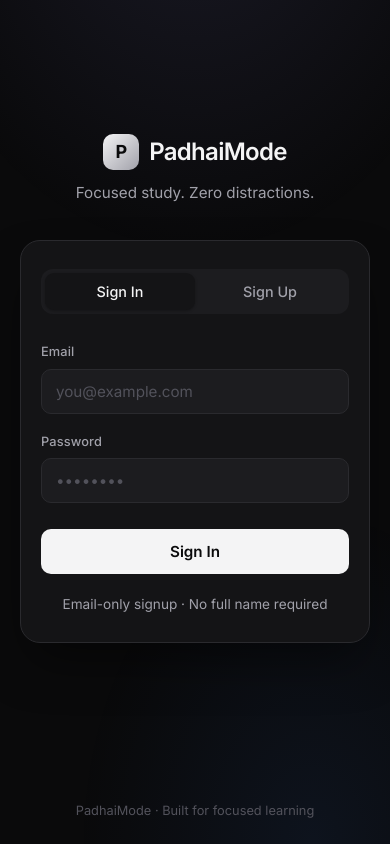
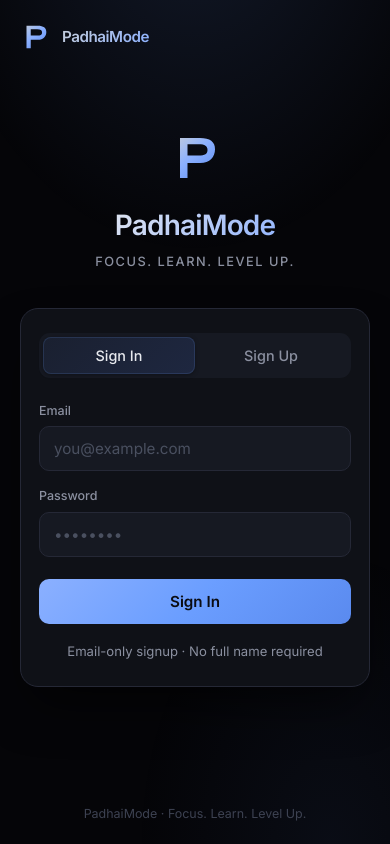
Before and after one commit to chopdekaradhrit2013-droid/padhai-mode, a plain HTML site: page index.html in a window 390 px wide. Drawn offline with Linux system fonts and the light colour scheme.

Commit message:
Restyle UI to match selected blue-silver logo + top-left logo refresh

```diff
--- a/index.html
+++ b/index.html
@@ -3,30 +3,27 @@
 <head>
   <meta charset="UTF-8" />
   <meta name="viewport" content="width=device-width, initial-scale=1.0" />
-  <title>PadhaiMode — Focused Study</title>
+  <title>PadhaiMode — Focus. Learn. Level Up.</title>
   <link rel="preconnect" href="https://fonts.googleapis.com">
   <link rel="preconnect" href="https://fonts.gstatic.com" crossorigin>
   <link href="https://fonts.googleapis.com/css2?family=Inter:wght@300;400;500;600;700&display=swap" rel="stylesheet">
   <style>
     :root {
-      --bg: #0a0a0b;
-      --surface: #141416;
-      --surface-2: #1c1c1f;
-      --border: #2a2a2e;
-      --text: #f4f4f5;
-      --muted: #a1a1aa;
-      --accent: #e4e4e7;
-      --accent-soft: rgba(228, 228, 231, 0.08);
-      --success: #22c55e;
-      --radius: 14px;
-      --shadow: 0 25px 50px -12px rgba(0, 0, 0, 0.5);
+      --bg: #050508;
+      --surface: #0f1117;
+      --surface-2: #161922;
+      --border: #252836;
+      --text: #e8eaef;
+      --muted: #8b90a0;
+      --blue: #6b9eff;
+      --blue-soft: #8bb0ff;
+      --silver: #c5cdd9;
+      --accent-soft: rgba(107, 158, 255, 0.12);
+      --success: #34d399;
+      --shadow: 0 25px 50px -12px rgba(0, 0, 0, 0.65);
     }
 
-    * {
-      margin: 0;
-      padding: 0;
-      box-sizing: border-box;
-    }
+    * { margin: 0; padding: 0; box-sizing: border-box; }
 
     body {
       font-family: 'Inter', system-ui, -apple-system, sans-serif;
@@ -39,16 +36,51 @@
       -webkit-font-smoothing: antialiased;
     }
 
-    /* Subtle gradient background */
     body::before {
       content: '';
       position: fixed;
       inset: 0;
       background:
-        radial-gradient(ellipse 80% 50% at 50% -20%, rgba(120, 119, 198, 0.15), transparent),
-        radial-gradient(ellipse 60% 40% at 80% 100%, rgba(59, 130, 246, 0.08), transparent);
+        radial-gradient(ellipse 70% 45% at 50% -15%, rgba(107, 158, 255, 0.14), transparent),
+        radial-gradient(ellipse 50% 35% at 85% 100%, rgba(80, 120, 200, 0.07), transparent);
       pointer-events: none;
       z-index: 0;
+    }
+
+    /* Top-left logo — refreshes page */
+    .top-logo {
+      position: fixed;
+      top: 20px;
+      left: 20px;
+      z-index: 50;
+      display: flex;
+      align-items: center;
+      gap: 10px;
+      text-decoration: none;
+      color: inherit;
+      cursor: pointer;
+      transition: opacity 0.2s;
+      padding: 6px 10px 6px 6px;
+      border-radius: 12px;
+    }
+
+    .top-logo:hover { opacity: 0.85; }
+    .top-logo:active { opacity: 0.7; }
+
+    .logo-svg {
+      width: 34px;
+      height: 34px;
+      flex-shrink: 0;
+    }
+
+    .top-logo-text {
+      font-size: 1.05rem;
+      font-weight: 600;
+      letter-spacing: -0.03em;
+      background: linear-gradient(135deg, #c5cdd9 0%, #8bb0ff 100%);
+      -webkit-background-clip: text;
+      -webkit-text-fill-color: transparent;
+      background-clip: text;
     }
 
     .container {
@@ -59,48 +91,42 @@
       flex-direction: column;
       align-items: center;
       justify-content: center;
-      padding: 40px 20px;
-      max-width: 440px;
+      padding: 80px 20px 40px;
+      max-width: 420px;
       margin: 0 auto;
       width: 100%;
     }
 
-    /* Brand */
+    /* Center brand */
     .brand {
       text-align: center;
-      margin-bottom: 48px;
+      margin-bottom: 36px;
     }
 
-    .logo {
-      display: inline-flex;
-      align-items: center;
-      gap: 10px;
-      margin-bottom: 12px;
+    .brand-logo {
+      width: 72px;
+      height: 72px;
+      margin: 0 auto 16px;
+      display: block;
     }
 
-    .logo-mark {
-      width: 36px;
-      height: 36px;
-      background: linear-gradient(135deg, #f4f4f5 0%, #a1a1aa 100%);
-      border-radius: 10px;
-      display: flex;
-      align-items: center;
-      justify-content: center;
-      font-weight: 700;
-      font-size: 18px;
-      color: #0a0a0b;
+    .brand-title {
+      font-size: 1.75rem;
+      font-weight: 600;
+      letter-spacing: -0.03em;
+      background: linear-gradient(135deg, #e8eaef 0%, #8bb0ff 100%);
+      -webkit-background-clip: text;
+      -webkit-text-fill-color: transparent;
+      background-clip: text;
+      margin-bottom: 6px;
     }
 
-    .logo-text {
-      font-size: 1.5rem;
-      font-weight: 600;
-      letter-spacing: -0.03em;
-    }
-
-    .tagline {
+    .brand-tagline {
       color: var(--muted);
-      font-size: 0.95rem;
-      font-weight: 400;
+      font-size: 0.8rem;
+      font-weight: 500;
+      letter-spacing: 0.12em;
+      text-transform: uppercase;
     }
 
     /* Card */
@@ -108,18 +134,17 @@
       width: 100%;
       background: var(--surface);
       border: 1px solid var(--border);
-      border-radius: 20px;
-      padding: 32px 28px;
+      border-radius: 18px;
+      padding: 28px 24px;
       box-shadow: var(--shadow);
     }
 
-    /* Tabs */
     .tabs {
       display: flex;
       background: var(--surface-2);
-      border-radius: 12px;
+      border-radius: 11px;
       padding: 4px;
-      margin-bottom: 28px;
+      margin-bottom: 24px;
     }
 
     .tab {
@@ -130,42 +155,31 @@
       color: var(--muted);
       font-size: 0.9rem;
       font-weight: 500;
-      border-radius: 9px;
+      border-radius: 8px;
       cursor: pointer;
       transition: all 0.2s ease;
       font-family: inherit;
     }
 
     .tab.active {
-      background: var(--surface);
+      background: linear-gradient(135deg, #1a2030 0%, #1e2740 100%);
       color: var(--text);
-      box-shadow: 0 1px 3px rgba(0,0,0,0.3);
+      box-shadow: 0 1px 4px rgba(0,0,0,0.35), inset 0 0 0 1px rgba(107, 158, 255, 0.15);
     }
 
-    .tab:hover:not(.active) {
-      color: var(--text);
-    }
+    .tab:hover:not(.active) { color: var(--text); }
 
-    /* Forms */
-    .form {
-      display: none;
-    }
+    .form { display: none; }
+    .form.active { display: block; }
 
-    .form.active {
-      display: block;
-    }
-
-    .field {
-      margin-bottom: 18px;
-    }
+    .field { margin-bottom: 16px; }
 
     .field label {
       display: block;
-      font-size: 0.8rem;
+      font-size: 0.78rem;
       font-weight: 500;
       color: var(--muted);
-      margin-bottom: 7px;
-      letter-spacing: 0.01em;
+      margin-bottom: 6px;
     }
 
     .field input {
@@ -181,12 +195,10 @@
       outline: none;
     }
 
-    .field input::placeholder {
-      color: #52525b;
-    }
+    .field input::placeholder { color: #4a5060; }
 
     .field input:focus {
-      border-color: #71717a;
+      border-color: rgba(107, 158, 255, 0.5);
       box-shadow: 0 0 0 3px var(--accent-soft);
     }
 
@@ -200,108 +212,100 @@
       font-family: inherit;
       cursor: pointer;
       transition: all 0.2s ease;
-      margin-top: 8px;
+      margin-top: 6px;
     }
 
     .btn-primary {
-      background: var(--text);
-      color: var(--bg);
+      background: linear-gradient(135deg, #8bb0ff 0%, #6b9eff 50%, #5a8aef 100%);
+      color: #0a0c12;
     }
 
     .btn-primary:hover {
-      background: #d4d4d8;
+      filter: brightness(1.08);
       transform: translateY(-1px);
     }
 
-    .btn-primary:active {
-      transform: translateY(0);
-    }
-
-    .divider {
-      display: flex;
-      align-items: center;
-      gap: 12px;
-      margin: 22px 0;
-      color: var(--muted);
-      font-size: 0.8rem;
-    }
-
-    .divider::before,
-    .divider::after {
-      content: '';
-      flex: 1;
-      height: 1px;
-      background: var(--border);
-    }
+    .btn-primary:active { transform: translateY(0); }
 
     .hint {
       text-align: center;
-      margin-top: 20px;
-      font-size: 0.85rem;
+      margin-top: 18px;
+      font-size: 0.82rem;
       color: var(--muted);
-    }
-
-    .hint a {
-      color: var(--text);
-      text-decoration: none;
-      font-weight: 500;
-    }
-
-    .hint a:hover {
-      text-decoration: underline;
     }
 
     .message {
       display: none;
-      margin-top: 16px;
-      padding: 12px;
-      border-radius: 10px;
-      font-size: 0.875rem;
+      margin-top: 14px;
+      padding: 11px;
+      border-radius: 9px;
+      font-size: 0.85rem;
       text-align: center;
     }
 
     .message.success {
       display: block;
-      background: rgba(34, 197, 94, 0.12);
-      color: #4ade80;
-      border: 1px solid rgba(34, 197, 94, 0.25);
+      background: rgba(52, 211, 153, 0.1);
+      color: #6ee7b7;
+      border: 1px solid rgba(52, 211, 153, 0.25);
     }
 
     .message.error {
       display: block;
-      background: rgba(239, 68, 68, 0.12);
-      color: #f87171;
-      border: 1px solid rgba(239, 68, 68, 0.25);
+      background: rgba(248, 113, 113, 0.1);
+      color: #fca5a5;
+      border: 1px solid rgba(248, 113, 113, 0.25);
     }
 
-    /* Footer */
     footer {
       position: relative;
       z-index: 1;
       text-align: center;
-      padding: 24px;
-      color: #52525b;
-      font-size: 0.8rem;
+      padding: 20px;
+      color: #3d4252;
+      font-size: 0.78rem;
     }
 
     @media (max-width: 480px) {
-      .card {
-        padding: 28px 20px;
-      }
-      .brand {
-        margin-bottom: 36px;
-      }
+      .top-logo { top: 14px; left: 12px; }
+      .top-logo-text { font-size: 0.95rem; }
+      .container { padding-top: 70px; }
+      .card { padding: 24px 18px; }
+      .brand-logo { width: 60px; height: 60px; }
     }
   </style>
 </head>
 <body>
+  <!-- Top-left logo refreshes the page -->
+  <a href="javascript:location.reload()" class="top-logo" title="Refresh">
+    <svg class="logo-svg" viewBox="0 0 48 48" fill="none" xmlns="http://www.w3.org/2000/svg">
+      <defs>
+        <linearGradient id="pGrad" x1="8" y1="6" x2="40" y2="42" gradientUnits="userSpaceOnUse">
+          <stop stop-color="#c5cdd9"/>
+          <stop offset="0.45" stop-color="#8bb0ff"/>
+          <stop offset="1" stop-color="#5a8aef"/>
+        </linearGradient>
+      </defs>
+      <!-- Angular modern P matching the selected logo -->
+      <path d="M12 8 L12 40 L18 40 L18 28 L28 28 C36 28 40 23 40 17 C40 11 36 8 28 8 L12 8 Z M18 13 L27 13 C32 13 34 14.5 34 17.5 C34 20.5 32 22 27 22 L18 22 L18 13 Z" fill="url(#pGrad)"/>
+    </svg>
+    <span class="top-logo-text">PadhaiMode</span>
+  </a>
+
   <div class="container">
     <div class="brand">
-      <div class="logo">
-        <div class="logo-mark">P</div>
-        <span class="logo-text">PadhaiMode</span>
-      </div>
-      <p class="tagline">Focused study. Zero distractions.</p>
+      <svg class="brand-logo" viewBox="0 0 48 48" fill="none" xmlns="http://www.w3.org/2000/svg">
+        <defs>
+          <linearGradient id="pGrad2" x1="8" y1="6" x2="40" y2="42" gradientUnits="userSpaceOnUse">
+            <stop stop-color="#c5cdd9"/>
+            <stop offset="0.45" stop-color="#8bb0ff"/>
+            <stop offset="1" stop-color="#5a8aef"/>
+          </linearGradient>
+        </defs>
+        <path d="M12 8 L12 40 L18 40 L18 28 L28 28 C36 28 40 23 40 17 C40 11 36 8 28 8 L12 8 Z M18 13 L27 13 C32 13 34 14.5 34 17.5 C34 20.5 32 22 27 22 L18 22 L18 13 Z" fill="url(#pGrad2)"/>
+      </svg>
+      <h1 class="brand-title">PadhaiMode</h1>
+      <p class="brand-tagline">Focus. Learn. Level Up.</p>
     </div>
 
     <div class="card">
@@ -310,7 +314,6 @@
         <button class="tab" data-tab="signup" onclick="switchTab('signup')">Sign Up</button>
       </div>
 
-      <!-- Sign In Form -->
       <form class="form active" id="signin-form" onsubmit="handleSignIn(event)">
         <div class="field">
           <label for="signin-email">Email</label>
@@ -324,7 +327,6 @@
         <div class="message" id="signin-message"></div>
       </form>
 
-      <!-- Sign Up Form -->
       <form class="form" id="signup-form" onsubmit="handleSignUp(event)">
         <div class="field">
           <label for="signup-email">Email</label>
@@ -342,25 +344,18 @@
         <div class="message" id="signup-message"></div>
       </form>
 
-      <p class="hint">
-        Email-only signup · No full name required
-      </p>
+      <p class="hint">Email-only signup · No full name required</p>
     </div>
   </div>
 
-  <footer>
-    PadhaiMode · Built for focused learning
-  </footer>
+  <footer>PadhaiMode · Focus. Learn. Level Up.</footer>
 
   <script>
     function switchTab(tab) {
       document.querySelectorAll('.tab').forEach(t => t.classList.remove('active'));
       document.querySelector(`[data-tab="${tab}"]`).classList.add('active');
-
       document.querySelectorAll('.form').forEach(f => f.classList.remove('active'));
       document.getElementById(tab === 'signin' ? 'signin-form' : 'signup-form').classList.add('active');
-
-      // Clear messages
       document.getElementById('signin-message').className = 'message';
       document.getElementById('signup-message').className = 'message';
     }
@@ -370,8 +365,6 @@
       const email = document.getElementById('signin-email').value.trim();
       const password = document.getElementById('signin-password').value;
       const msg = document.getElementById('signin-message');
-
-      // Placeholder — replace with real auth (Supabase / Firebase etc.)
       if (email && password) {
         msg.textContent = 'Signed in successfully (demo). Connect real auth next.';
         msg.className = 'message success';
@@ -387,20 +380,16 @@
       const password = document.getElementById('signup-password').value;
       const confirm = document.getElementById('signup-confirm').value;
       const msg = document.getElementById('signup-message');
-
       if (password !== confirm) {
         msg.textContent = 'Passwords do not match.';
         msg.className = 'message error';
         return;
       }
-
       if (password.length < 6) {
         msg.textContent = 'Password must be at least 6 characters.';
         msg.className = 'message error';
         return;
       }
-
-      // Placeholder — replace with real auth
       msg.textContent = 'Account created (demo). Connect real auth next.';
       msg.className = 'message success';
     }
```
